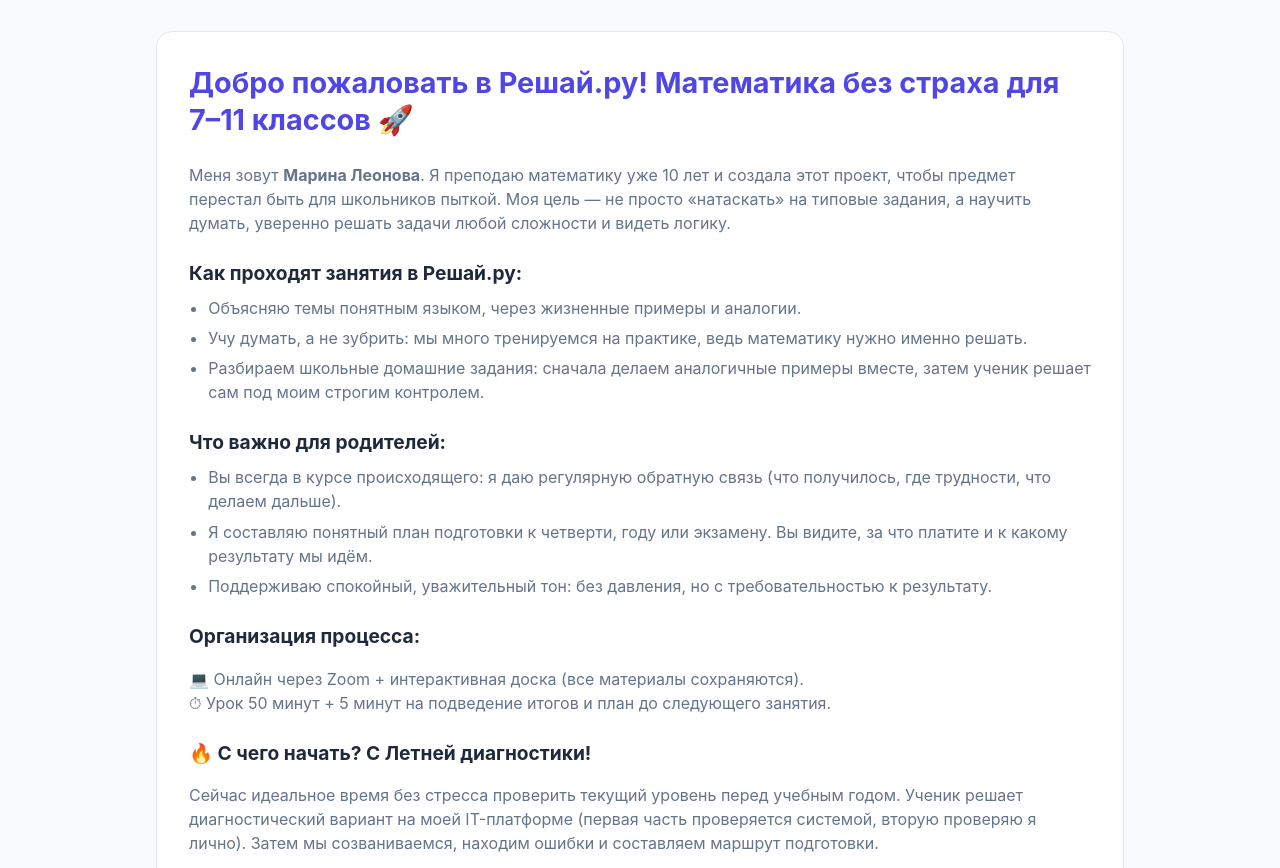
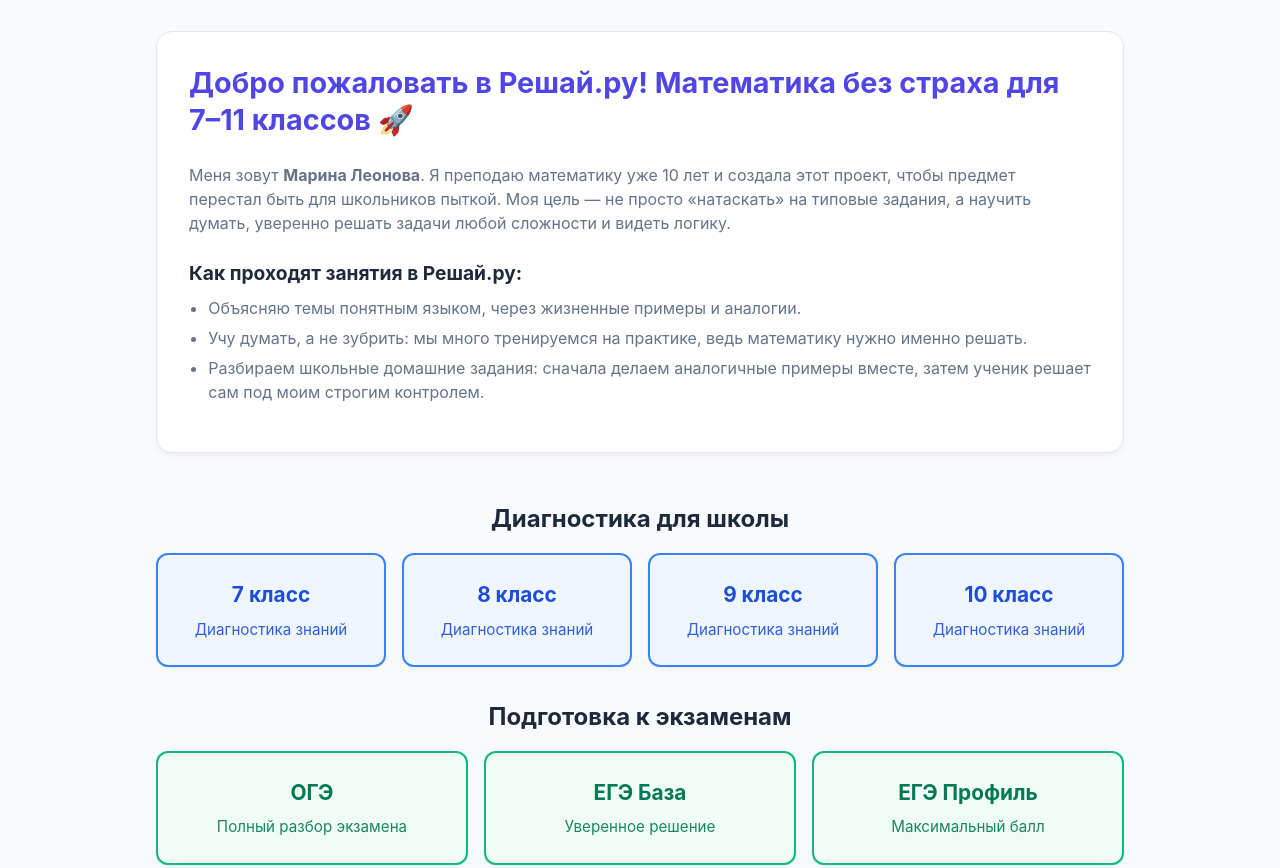
Before and after one commit to Marinleo1718/public, a website: page index.html in a window 1280 px wide. Shown: the part 70-938 px from the top of the page. Drawn offline with Linux system fonts and the light colour scheme.

Commit message:
index.html

```diff
--- a/index.html
+++ b/index.html
@@ -429,21 +429,6 @@
         <li>Учу думать, а не зубрить: мы много тренируемся на практике, ведь математику нужно именно решать.</li>
         <li>Разбираем школьные домашние задания: сначала делаем аналогичные примеры вместе, затем ученик решает сам под моим строгим контролем.</li>
       </ul>
-
-      <h3>Что важно для родителей:</h3>
-      <ul>
-        <li>Вы всегда в курсе происходящего: я даю регулярную обратную связь (что получилось, где трудности, что делаем дальше).</li>
-        <li>Я составляю понятный план подготовки к четверти, году или экзамену. Вы видите, за что платите и к какому результату мы идём.</li>
-        <li>Поддерживаю спокойный, уважительный тон: без давления, но с требовательностью к результату.</li>
-      </ul>
-
-      <h3>Организация процесса:</h3>
-      <p>💻 Онлайн через Zoom + интерактивная доска (все материалы сохраняются).<br>
-      ⏱ Урок 50 минут + 5 минут на подведение итогов и план до следующего занятия.</p>
-
-      <h3>🔥 С чего начать? С Летней диагностики!</h3>
-      <p>Сейчас идеальное время без стресса проверить текущий уровень перед учебным годом. Ученик решает диагностический вариант на моей IT-платформе (первая часть проверяется системой, вторую проверяю я лично). Затем мы созваниваемся, находим ошибки и составляем маршрут подготовки.</p>
-      <p>👉 <b>Пишите в сообщения, выбирайте класс ребёнка и вашу задачу (ОГЭ, ЕГЭ, ВПР или просто «подтянуть»), и я пришлю ссылку на диагностический вариант!</b></p>
     </section>
 
     <div class="section-title">Диагностика для школы</div>
```
